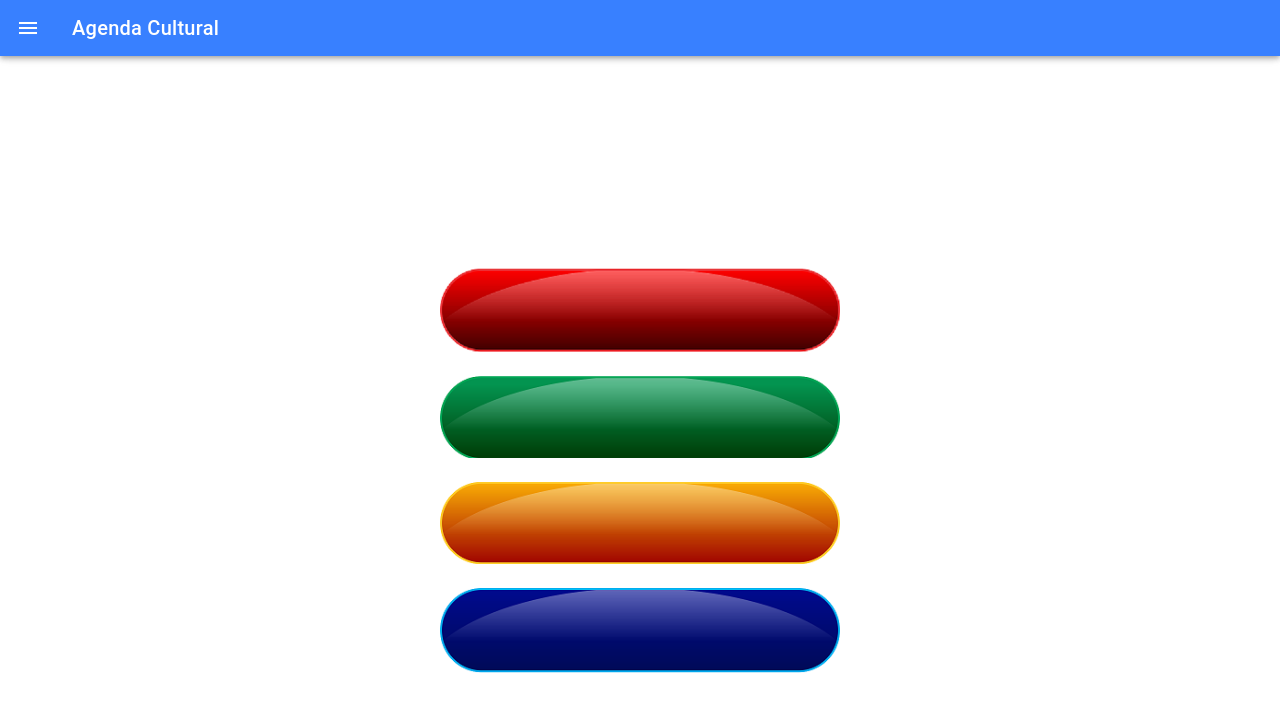
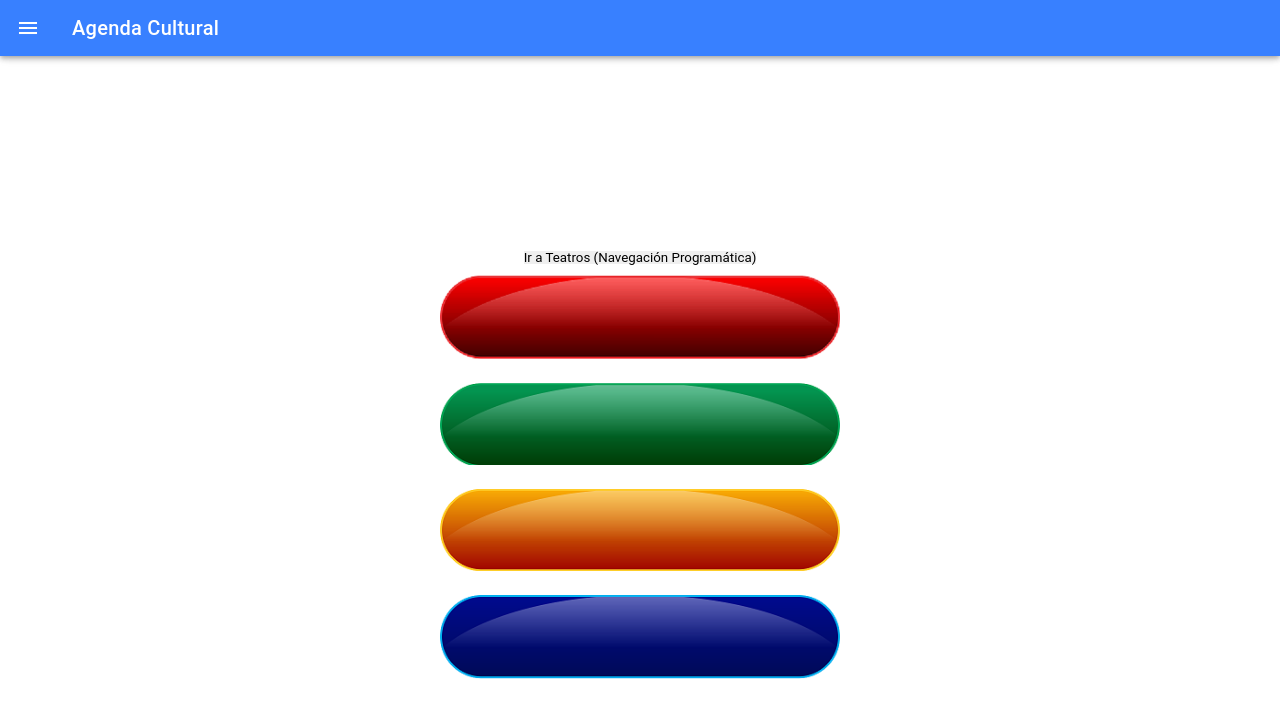
Before and after one commit to tiawanaku/AgendaCultural, a React (Vite) app: page /home in a window 1280 px wide. Shown: the top 718 px of the page. Built offline with nearby package versions, Linux system fonts and the light colour scheme.

Commit message:
se adiciono botones

```diff
--- a/src/App.tsx
+++ b/src/App.tsx
@@ -1,26 +1,21 @@
+import React from 'react';
 import { Redirect, Route } from 'react-router-dom';
 import { IonApp, IonRouterOutlet, setupIonicReact } from '@ionic/react';
 import { IonReactRouter } from '@ionic/react-router';
 import Home from './pages/Home';
-import Teatros from './pages/Teatros';
+import TeatrosPage from './pages/TeatrosPage'; // Asegúrate de que los nombres de importación coincidan
 
-/* Core CSS required for Ionic components to work properly */
+// Importaciones de CSS requeridas para que los componentes de Ionic funcionen correctamente
 import '@ionic/react/css/core.css';
-
-/* Basic CSS for apps built with Ionic */
 import '@ionic/react/css/normalize.css';
 import '@ionic/react/css/structure.css';
 import '@ionic/react/css/typography.css';
-
-/* Optional CSS utils that can be commented out */
 import '@ionic/react/css/padding.css';
 import '@ionic/react/css/float-elements.css';
 import '@ionic/react/css/text-alignment.css';
 import '@ionic/react/css/text-transformation.css';
 import '@ionic/react/css/flex-utils.css';
 import '@ionic/react/css/display.css';
-
-/* Theme variables */
 import './theme/variables.css';
 
 setupIonicReact();
@@ -29,15 +24,13 @@ const App: React.FC = () => (
   <IonApp>
     <IonReactRouter>
       <IonRouterOutlet>
-        <Route exact path="/home">
-          <Home />
-        </Route>
-        <Route exact path="/teatros">
-          <Teatros />
-        </Route>
-        <Route exact path="/">
-          <Redirect to="/home" />
-        </Route>
+        {/* Ruta de redirección para manejar la ruta raíz "/" */}
+        <Route exact path="/" render={() => <Redirect to="/home" />} />
+        {/* Ruta para la página de inicio */}
+        <Route exact path="/home" component={Home} />
+        {/* Ruta para la página de teatros */}
+        <Route exact path="/teatros" component={TeatrosPage} />
+        {/* Aquí puedes agregar más rutas según sea necesario */}
       </IonRouterOutlet>
     </IonReactRouter>
   </IonApp>
--- a/src/pages/Home.tsx
+++ b/src/pages/Home.tsx
@@ -1,15 +1,29 @@
-// Home.tsx
 // Home.tsx
 import React from "react";
 import { IonPage, IonContent } from "@ionic/react";
-import { Link } from "react-router-dom";
+import { Link, useHistory } from "react-router-dom"; // Asegúrate de importar useHistory aquí
 import Header from "../components/Header.jsx";
 import "./Home.css";
+
 // Importa las imágenes aquí
 import teatroImage from "../components/assets/teatro.png";
 import museoImage from "../components/assets/museo.png";
 import feriasImage from "../components/assets/ferias.png";
 import centrosculturales from "../components/assets/centrosculturales.png";
+
+const NavigateToTeatrosButton = () => {
+  let history = useHistory();
+
+  const navigateToTeatros = () => {
+    history.push("/teatros");
+  };
+
+  return (
+    <button onClick={navigateToTeatros}>
+      Ir a Teatros (Navegación Programática)
+    </button>
+  );
+};
 
 const Home: React.FC = () => {
   return (
@@ -17,6 +31,8 @@ const Home: React.FC = () => {
       <Header />
       <IonContent id="main-content" className="ion-padding">
         <div className="image-container">
+          {/* Botón de prueba para navegar programáticamente */}
+          <NavigateToTeatrosButton />
           {/* Botón de imagen para teatros */}
           <Link to="/teatros">
             <img src={teatroImage} alt="Teatros" className="image-button" />
@@ -31,7 +47,11 @@ const Home: React.FC = () => {
           </Link>
           {/* Botón de imagen para centrosculturales */}
           <Link to="/centrosculturales">
-            <img src={centrosculturales} alt="centrosculturales" className="image-button" />
+            <img
+              src={centrosculturales}
+              alt="centrosculturales"
+              className="image-button"
+            />
           </Link>
         </div>
       </IonContent>
--- a/src/pages/Teatros.tsx
+++ b/src/pages/TeatrosPage.tsx
@@ -1,7 +1,7 @@
 import React, { useEffect, useState } from 'react';
 import axios from 'axios';
 
-const ResultadosPage: React.FC = () => {
+const TeatrosPage: React.FC = () => {
   const [eventos, setEventos] = useState([]);
   const [loading, setLoading] = useState(true); // Inicia en true para reflejar el estado de carga inicial
 
@@ -48,4 +48,4 @@ const ResultadosPage: React.FC = () => {
   );
 };
 
-export default ResultadosPage;
+export default TeatrosPage;
```
